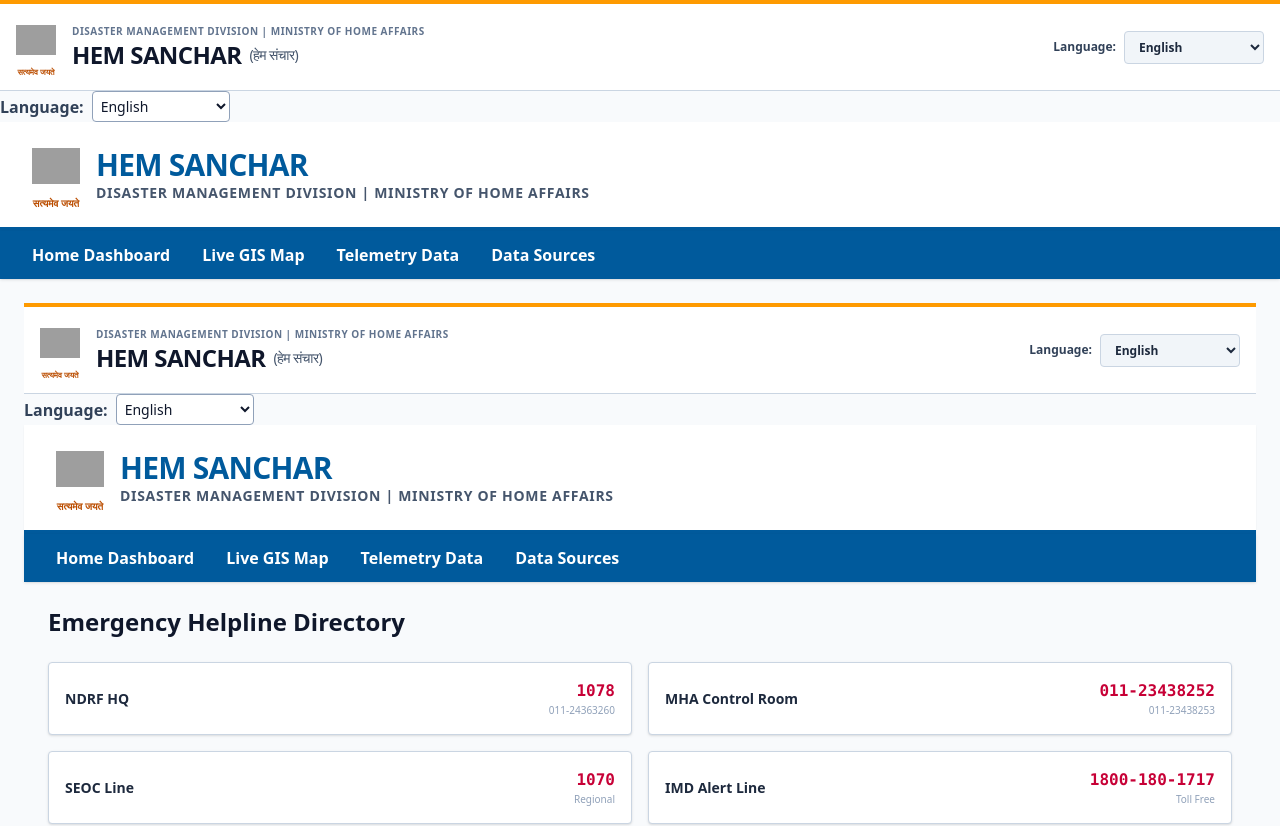
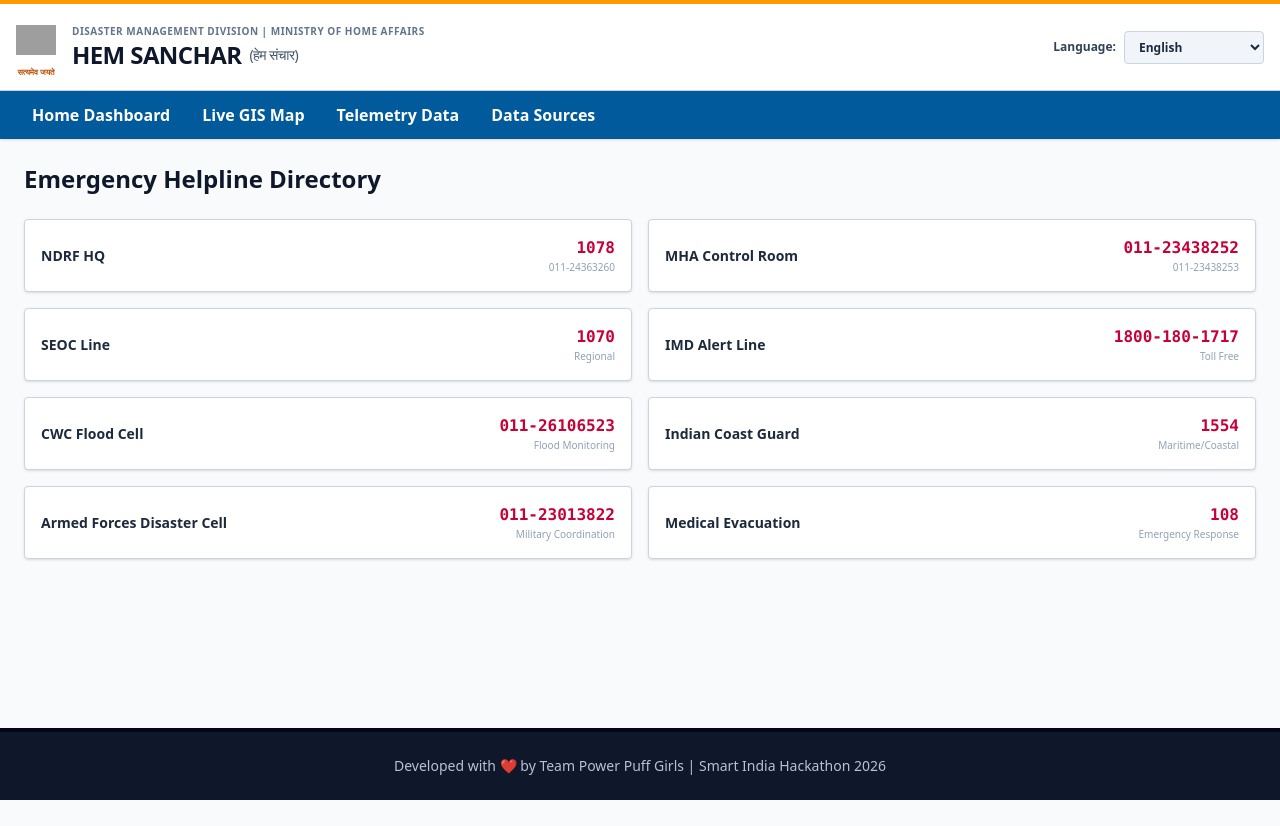
Before and after one commit to Mavrifts/Haim-Sanchaar, a Next.js app: page /alerts in a window 1280 px wide. Shown: the top 826 px of the page. After the commit the page ends 800 px from the top, so only its background shows below. Built offline with nearby package versions, Linux system fonts and the light colour scheme; grey boxes are pictures that could not be loaded.

Commit message:
Remove duplicate header component from page views

```diff
--- a/app/alerts/page.tsx
+++ b/app/alerts/page.tsx
@@ -1,7 +1,6 @@
 'use client';
 
 import React from 'react';
-import DashboardLayout from '@/components/DashboardLayout';
 import { useAppState } from '@/context/StateContext';
 
 export default function AlertsPage() {
@@ -19,7 +18,6 @@
   ];
 
   return (
-    <DashboardLayout>
     <div className="space-y-6">
       <h1 className="text-2xl font-bold text-slate-900">{t.emergencyDirectives || 'Emergency Helpline Directory'}</h1>
       <div className="grid grid-cols-1 md:grid-cols-2 gap-4">
@@ -36,6 +34,5 @@
         ))}
       </div>
     </div>
-    </DashboardLayout>
   );
 }
--- a/app/emergency/page.tsx
+++ b/app/emergency/page.tsx
@@ -1,7 +1,6 @@
 'use client';
 
 import React from 'react';
-import DashboardLayout from '@/components/DashboardLayout';
 import { useAppState } from '@/context/StateContext';
 
 export default function EmergencyPage() {
@@ -15,7 +14,6 @@
   ];
 
   return (
-    <DashboardLayout>
     <div className="space-y-6">
       <h1 className="text-2xl font-bold text-slate-900">{t?.emergencyDirectives || 'Emergency Helpline Directory'}</h1>
       <div className="grid grid-cols-1 md:grid-cols-2 gap-4">
@@ -33,6 +31,5 @@
         ))}
       </div>
     </div>
-    </DashboardLayout>
   );
 }
--- a/components/DashboardLayout.tsx
+++ b/components/DashboardLayout.tsx
@@ -11,7 +11,7 @@
 }: {
   children: React.ReactNode;
 }) {
-  const { language, setLanguage, t } = useAppState();
+  const { t } = useAppState();
   const [isDataModalOpen, setIsDataModalOpen] = useState(false);
 
 
@@ -21,55 +21,6 @@
   return (
     <div className="min-h-screen bg-slate-50 text-slate-900 flex flex-col font-sans">
       <MhaHeader />
-
-      {/* ... [Rest of the layout] */}
-
-        <div className="flex items-center gap-2">
-          <label htmlFor="language-select" className="font-semibold text-slate-700">
-            {t.language || 'Language'}:
-          </label>
-          <select
-            id="language-select"
-            value={language}
-            onChange={(e) => setLanguage(e.target.value)}
-            className="p-1 border border-slate-400 rounded bg-white text-slate-900 outline-none focus:ring-2 focus:ring-blue-500 text-xs md:text-sm font-medium"
-          >
-            <option value="en">English</option>
-            <option value="hi">हिन्दी (Hindi)</option>
-            <option value="doi">डोगरी (Dogri)</option>
-            <option value="ks">کأشُر (Kashmiri)</option>
-            <option value="lb">ལ་དྭགས་ (Ladakhi)</option>
-            <option value="pa">पहाड़ी (Pahari)</option>
-            <option value="gbm">गढ़वाली (Garhwali)</option>
-            <option value="bn">বাংলা (Bengali)</option>
-          </select>
-        </div>
-
-      {/* MHA Header */}
-      <header className="bg-white py-4 px-4 md:px-8 flex flex-col md:flex-row items-center justify-between border-b-4 border-[#005a9c] shadow-xs gap-4">
-        <div className="flex items-center gap-4">
-          {/* National Emblem SVG */}
-          <div className="flex flex-col items-center justify-center shrink-0">
-            <img
-              src="https://upload.wikimedia.org/wikipedia/commons/5/55/Emblem_of_India.svg"
-              alt="National Emblem of India"
-              className="w-12 h-14 object-contain"
-            />
-            <span className="text-[10px] font-bold text-amber-700 mt-0.5">{t.emblem || 'सत्यमेव जयते'}</span>
-          </div>
-
-          <div className="flex flex-col">
-            <h1 className="text-2xl md:text-3xl font-extrabold text-[#005a9c] tracking-tight flex items-center gap-2">
-              {t.title || 'HEM SANCHAR'}
-            </h1>
-            <h2 className="text-xs md:text-sm font-semibold text-slate-600 tracking-wider">
-              {t.subtitle || 'DISASTER MANAGEMENT DIVISION | MINISTRY OF HOME AFFAIRS'}
-            </h2>
-          </div>
-        </div>
-
-        {/* Removed minister portrait block as per instruction */}
-      </header>
 
       {/* Navigation Bar */}
       <nav className="bg-[#005a9c] text-white shadow-sm sticky top-0 z-40">
```
Lines whose indentation alone changed are shown as unchanged.
